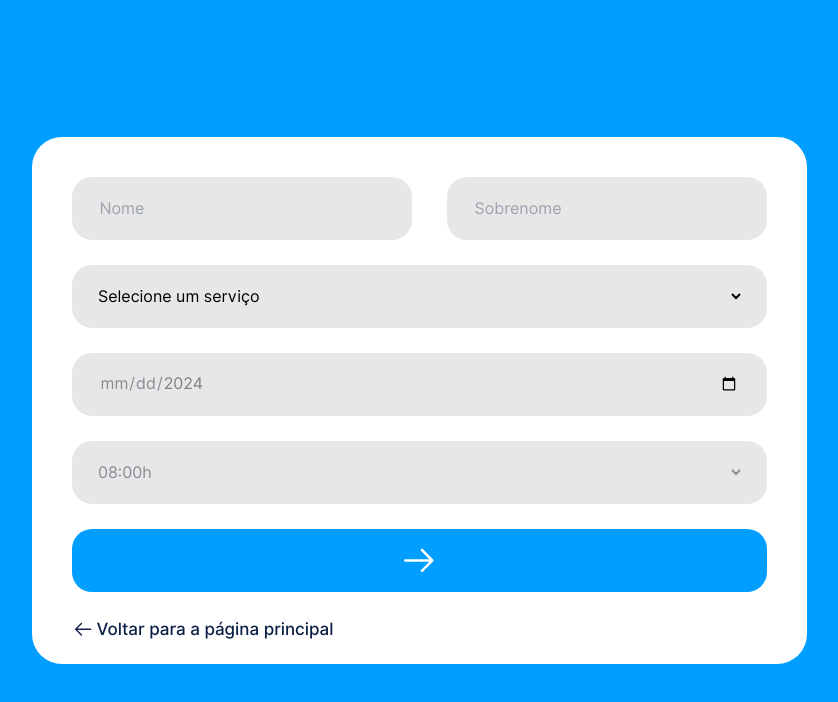
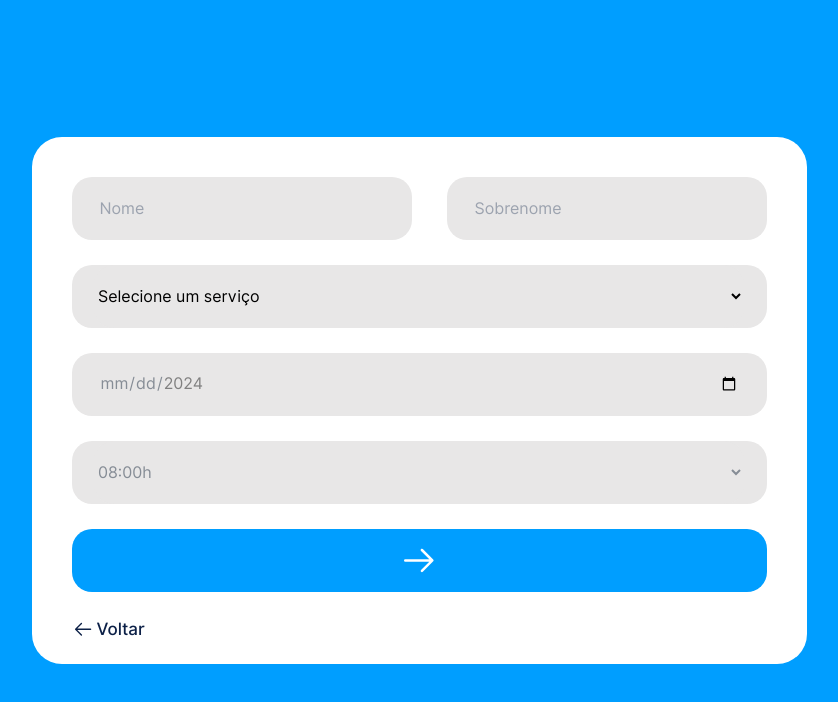
Before and after one commit to petrinidias/MedeirosOdontologia, a Next.js app: page /consulta in a window 1280 px wide. Shown: the top 702 px of the page, without its empty margins (221-1059 px from the left). Built offline with nearby package versions, Linux system fonts and the light colour scheme.

Commit message:
new changes

```diff
--- a/src/app/consulta/page.js
+++ b/src/app/consulta/page.js
@@ -67,7 +67,7 @@ export default function Consulta() {
 
                 <a href="/" className="flex flex-row items-center mt-[25px]">
                     <GoArrowLeft className="text-[22px] text-azulEscuro mr-[3px] "/>
-                    <p className="text-[17px] font-medium text-azulEscuro ">Voltar para a página principal</p>
+                    <p className="text-[17px] font-medium text-azulEscuro ">Voltar</p>
                 </a>
             </div>
         </div>
```
